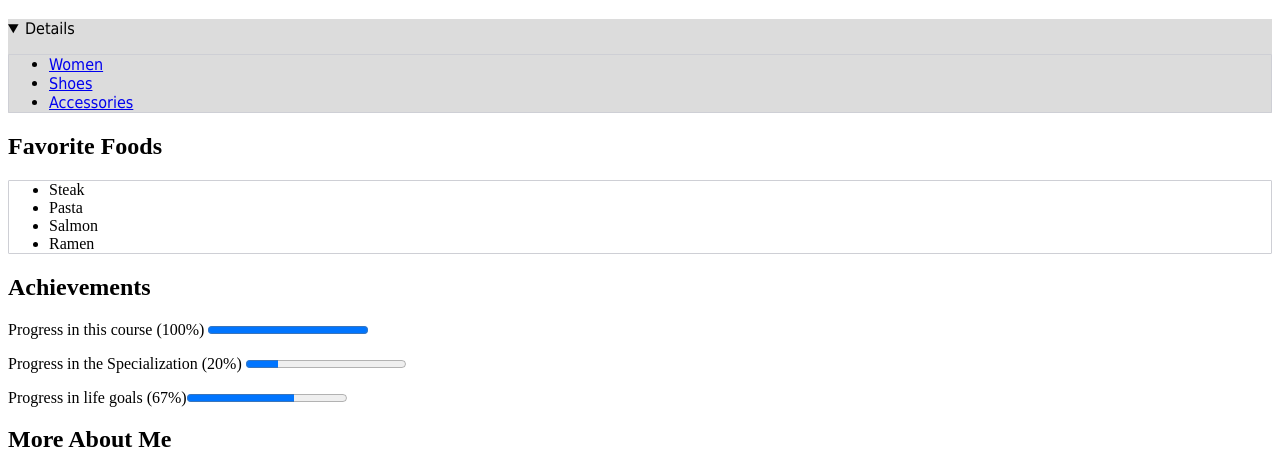
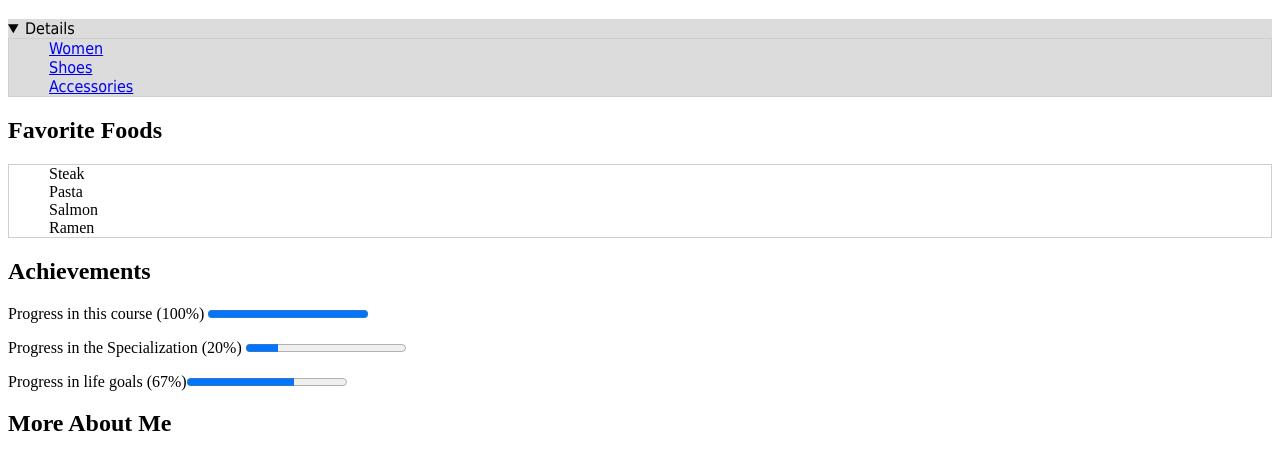
Before and after one commit to SmiickyB/Sample2, a plain HTML site: page index.html in a window 1280 px wide. Shown: the part 62-519 px from the top of the page. Drawn offline with Linux system fonts and the light colour scheme.

Commit message:
Update hw1.css

```diff
--- a/hw1.css
+++ b/hw1.css
@@ -5,13 +5,14 @@ h1{
 
 nav{
   font-family: Tahoma;
-  background: #dcdcdc;
-  margin: 0 auto;
+  background: #dcdcdc;}
+
+  ul{margin: 0 auto;
   padding: 0 auto;
   display: block;
   list-style-type: none;
+  border: 1px solid #cecfd5;
 }
 ul{
-  border: 1px solid #cecfd5;
-  border-radius: 1px;
+
 }
```
